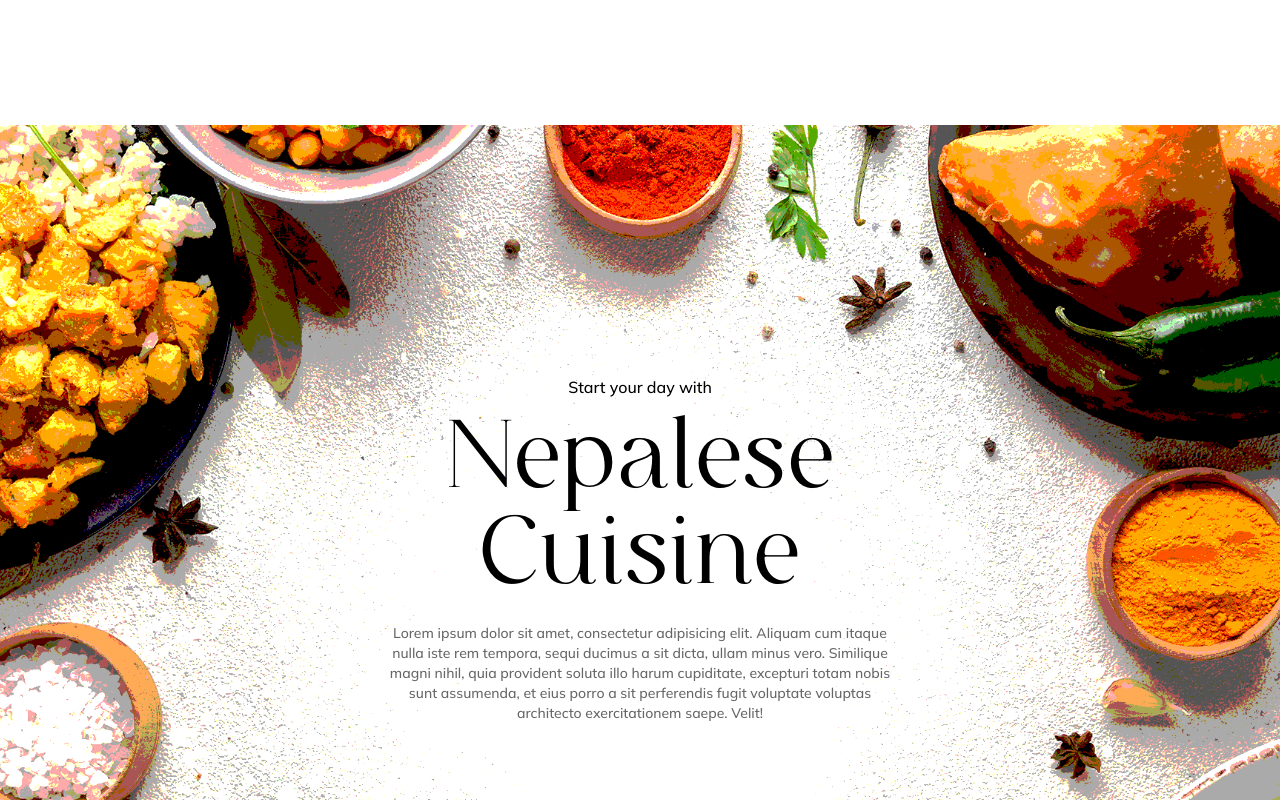
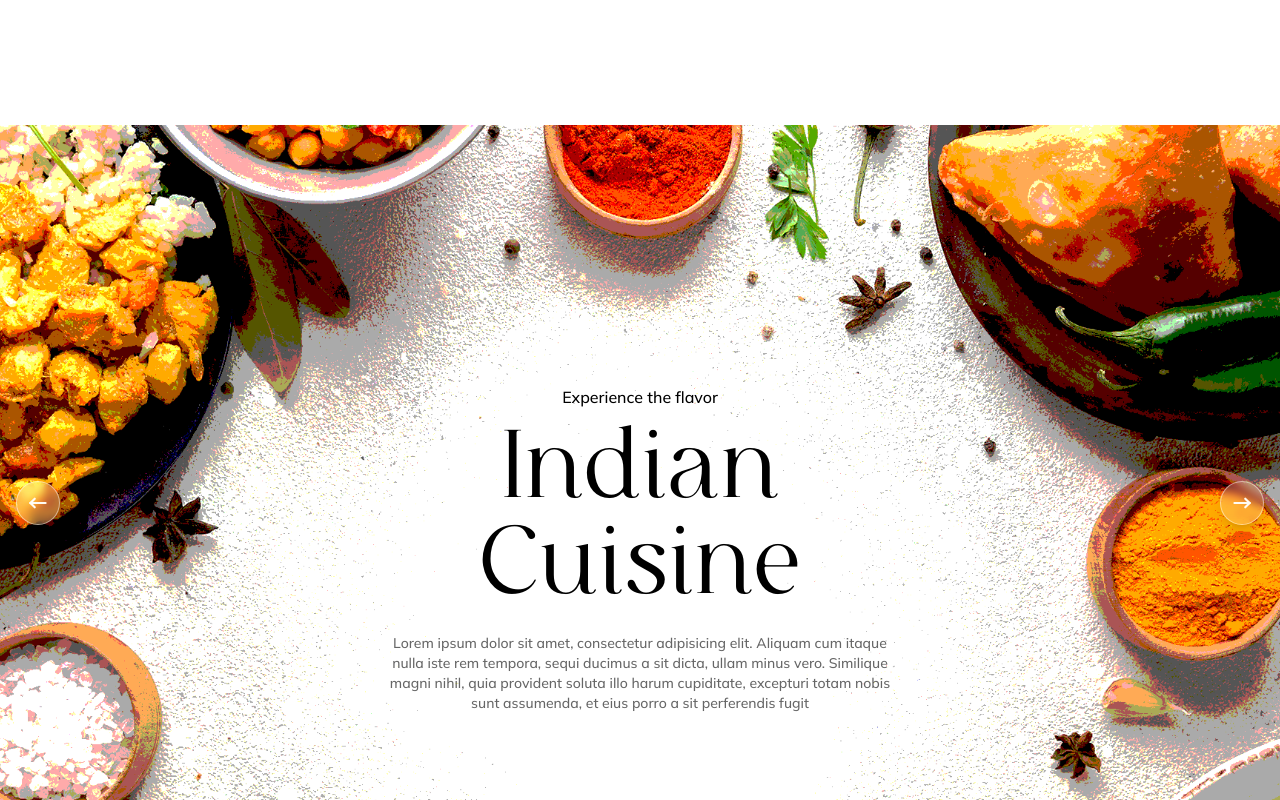
Before and after one commit to purnasth/himalayan-flavours, a React (Vite) app: page / in a window 1280 px wide. Shown: the part 1940-2740 px from the top of the page. Built offline with nearby package versions, Linux system fonts and the light colour scheme.

Commit message:
feat: Create the master slider component

```diff
--- a/package.json
+++ b/package.json
@@ -20,6 +20,7 @@
     "react-lightgallery": "^0.9.0",
     "react-router-dom": "^6.26.2",
     "react-toastify": "^10.0.5",
+    "swiper": "^11.1.14",
     "yup": "^1.4.0"
   },
   "devDependencies": {
--- a/src/components/Cuisine.jsx
+++ b/src/components/Cuisine.jsx
@@ -1,30 +1,40 @@
 import React from 'react';
 import bgCuisine from '../assets/images/bg_cuisine.png';
+import MasterSlider from './ui/MasterSlider';
 
-const Cuisine = () => {
-  return (
-    <main className="flex h-screen w-full items-center justify-center">
-      <img
-        src={bgCuisine}
-        alt=""
-        className="absolute inset-0 -z-10 size-full object-cover"
-      />
-      <div className="mt-12 flex max-w-lg flex-col items-center justify-center gap-4 text-center">
-        <span>Start your day with</span>
-        <h3 className="text-xl capitalize leading-snug sm:text-2xl md:text-4xl lg:text-8xl lg:leading-none">
-          Nepalese Cuisine
-        </h3>
-        <p className="text-center text-sm text-dark/60">
-          Lorem ipsum dolor sit amet, consectetur adipisicing elit. Aliquam cum
-          itaque nulla iste rem tempora, sequi ducimus a sit dicta, ullam minus
-          vero. Similique magni nihil, quia provident soluta illo harum
-          cupiditate, excepturi totam nobis sunt assumenda, et eius porro a sit
-          perferendis fugit voluptate voluptas architecto exercitationem saepe.
-          Velit!
-        </p>
-      </div>
-    </main>
-  );
-};
+const cuisineSection = [
+  {
+    title: 'Nepalese Cuisine',
+    subtitle: 'Start your day with',
+    description: 'Lorem ipsum dolor sit amet, consectetur adipisicing elit. Aliquam cum itaque nulla iste rem tempora, sequi ducimus a sit dicta, ullam minus vero. Similique magni nihil, quia provident soluta illo harum cupiditate, excepturi totam nobis sunt assumenda, et eius porro a sit perferendis fugit ',
+    image: bgCuisine,
+  },
+  {
+    title: 'Indian Cuisine',
+    subtitle: 'Experience the flavor',
+    description: 'Lorem ipsum dolor sit amet, consectetur adipisicing elit. Aliquam cum itaque nulla iste rem tempora, sequi ducimus a sit dicta, ullam minus vero. Similique magni nihil, quia provident soluta illo harum cupiditate, excepturi totam nobis sunt assumenda, et eius porro a sit perferendis fugit ',
+    image: bgCuisine,
+  },
+  {
+    title: 'Chinese Cuisine',
+    subtitle: 'Delight in every bite',
+    description: 'Lorem ipsum dolor sit amet, consectetur adipisicing elit. Aliquam cum itaque nulla iste rem tempora, sequi ducimus a sit dicta, ullam minus vero. Similique magni nihil, quia provident soluta illo harum cupiditate, excepturi totam nobis sunt assumenda, et eius porro a sit perferendis fugit ',
+    image: bgCuisine,
+  },
+];
+
+const Cuisine = () => (
+  <MasterSlider
+    slides={cuisineSection}
+    hasContent={true}
+    autoplay={true}
+    effect="fade"
+    speed={1000}
+    delay={5000}
+    navigation={true}
+
+
+  />
+);
 
 export default Cuisine;
--- /dev/null
+++ b/src/components/ui/MasterSlider.jsx
@@ -0,0 +1,83 @@
+import React from 'react';
+import { Swiper, SwiperSlide } from 'swiper/react';
+import { Navigation, Autoplay, EffectFade } from 'swiper/modules';
+import 'swiper/css';
+import 'swiper/css/navigation';
+import 'swiper/css/autoplay';
+import 'swiper/css/effect-fade';
+import { TbArrowNarrowRight, TbArrowNarrowLeft } from 'react-icons/tb';
+
+const MasterSlider = ({
+  slides = [],
+  hasContent = false,
+  autoplay = true,
+  effect = 'fade',
+  speed = 1000,
+  delay = 5000,
+  navigation = true,
+}) => (
+  <>
+    <Swiper
+      modules={[Navigation, Autoplay, EffectFade]}
+      navigation={
+        navigation && {
+          nextEl: '.swiper-button-next',
+          prevEl: '.swiper-button-prev',
+        }
+      }
+      autoplay={autoplay ? { delay } : false}
+      effect={effect}
+      fadeEffect={{ crossFade: true }}
+      loop={true}
+      speed={speed}
+      className="h-full"
+    >
+      {slides.map((slide, index) => (
+        <SwiperSlide
+          key={index}
+          className="relative flex h-screen flex-col items-center justify-center"
+        >
+          <img
+            src={slide.image}
+            alt={slide.title || `Slide ${index + 1}`}
+            className="absolute inset-0 -z-10 h-full w-full object-cover"
+          />
+          {hasContent && (
+            <div className="mt-12 flex max-w-lg flex-col items-center justify-center gap-4 text-center">
+              {slide.subtitle && <span>{slide.subtitle}</span>}
+              {slide.title && (
+                <h3 className="text-xl capitalize leading-snug sm:text-2xl md:text-4xl lg:text-8xl lg:leading-none">
+                  {slide.title}
+                </h3>
+              )}
+              {slide.description && (
+                <p className="text-center text-sm text-dark/60">
+                  {slide.description}
+                </p>
+              )}
+            </div>
+          )}
+        </SwiperSlide>
+      ))}
+
+      {navigation && (
+        <>
+          <button className="swiper-button-next transition-300 absolute right-4 top-1/2 z-10 flex size-11 -translate-y-1/2 transform items-center justify-center rounded-full border border-light/50 bg-light/20 p-2 text-light shadow-lg backdrop-blur-sm hover:bg-light/50">
+            <TbArrowNarrowRight />
+          </button>
+          <button className="swiper-button-prev transition-300 absolute left-4 top-1/2 z-10 flex size-11 -translate-y-1/2 transform items-center justify-center rounded-full border border-light/50 bg-light/20 p-2 text-light shadow-lg backdrop-blur-sm hover:bg-light/50">
+            <TbArrowNarrowLeft />
+          </button>
+        </>
+      )}
+    </Swiper>
+    <style jsx>{`
+      .swiper-button-next::after,
+      .swiper-button-prev::after {
+        display: none !important;
+      }
+    `}</style>
+  </>
+);
+
+export default MasterSlider;
```
Also changed, not shown: 1 other file (tests, documents, lock files or other folders).
